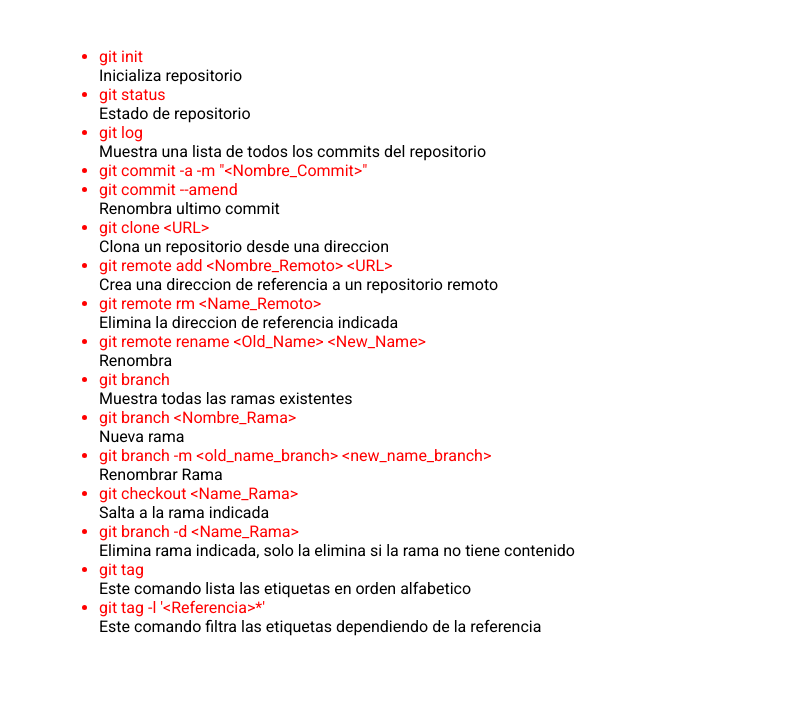
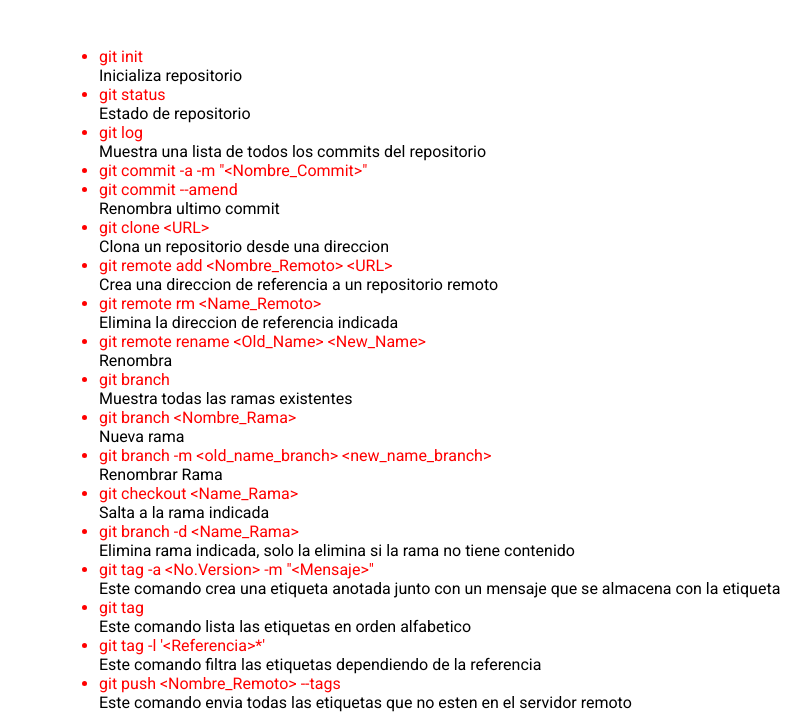
Before and after one commit to najumex/project_1, a plain HTML site: page index.html in a window 1280 px wide. Shown: the part 98-825 px from the top of the page, without its empty margins (151-962 px from the left). Before the commit the page ends 800 px from the top, so only its background shows below. Drawn offline with Linux system fonts and the light colour scheme.

Commit message:
changes index

```diff
--- a/index.html
+++ b/index.html
@@ -35,8 +35,10 @@
 				<li>git branch -m &lt;old_name_branch&gt; &lt;new_name_branch&gt;<dd>Renombrar Rama</dd></li>
 				<li>git checkout &lt;Name_Rama&gt;<dd>Salta a la rama indicada</dd></li>
 				<li>git branch -d &lt;Name_Rama&gt;<dd>Elimina rama indicada, solo la elimina si la rama no tiene contenido</dd></li>
+				<li>git tag -a &lt;No.Version&gt; -m "&lt;Mensaje&gt;"<dd>Este comando crea una etiqueta anotada junto con un mensaje que se almacena con la etiqueta</dd></li>
 				<li>git tag<dd>Este comando lista las etiquetas en orden alfabetico</dd></li>
 				<li>git tag -l '&lt;Referencia&gt;*'<dd>Este comando filtra las etiquetas dependiendo de la referencia</dd></li>
+				<li>git push &lt;Nombre_Remoto&gt; --tags<dd>Este comando envia todas las etiquetas que no esten en el servidor remoto</dd></li>
 			</ul>
 		</article>
 	</section>
```
